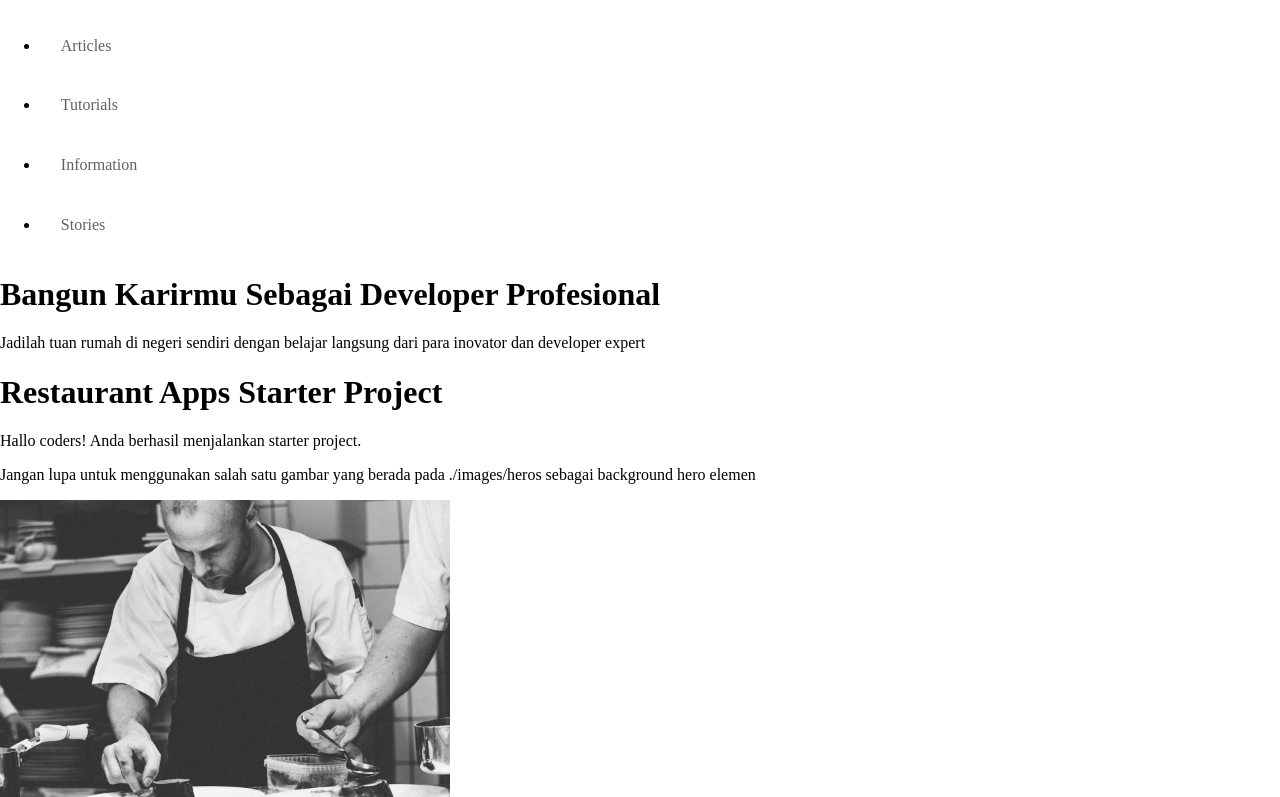
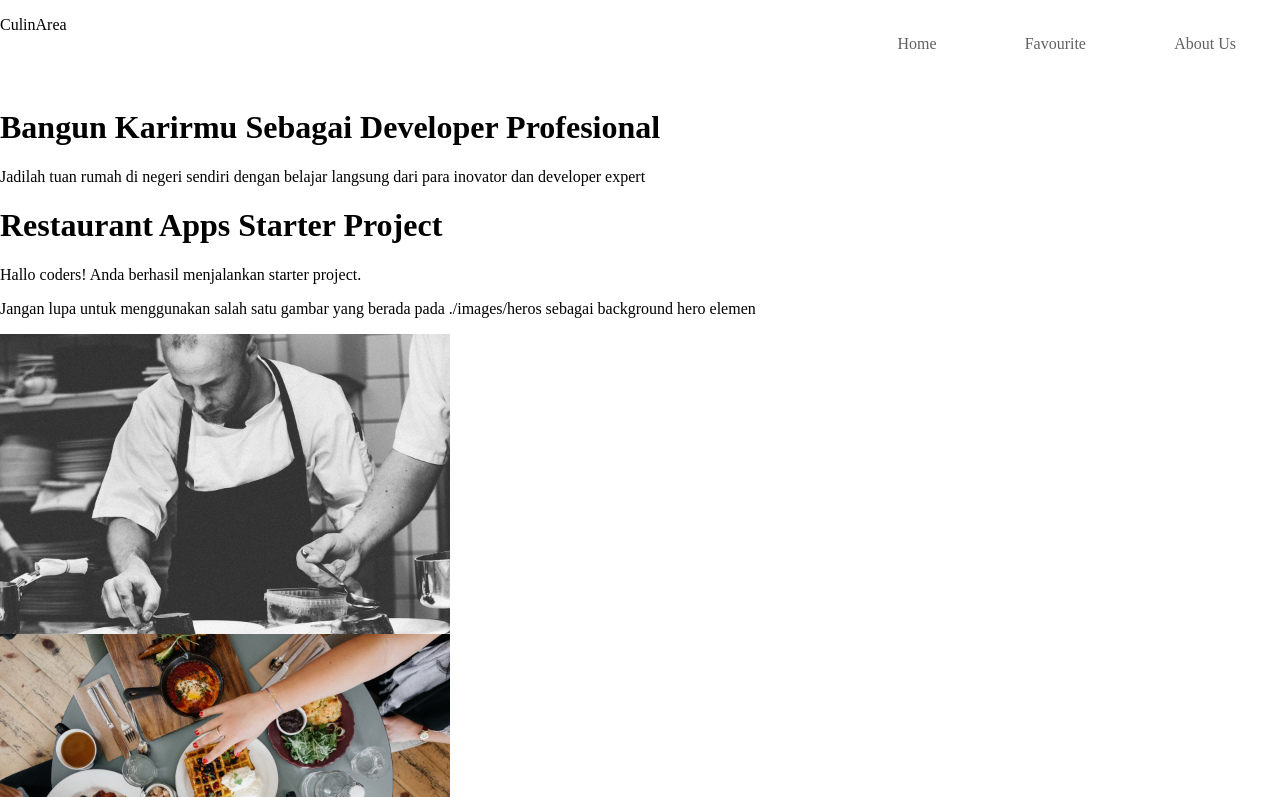
Before and after one commit to dwihp2/dicoding-frontend-expert-class, a website built with webpack: page restaurant-apps/src/templates/index.html in a window 1280 px wide. Shown: the top 797 px of the page. Built offline with nearby package versions, Linux system fonts and the light colour scheme; files whose address does not match are found by name.

Commit message:
edit styling for navigation menu

```diff
--- a/dicoding-blog/src/styles/main.css
+++ b/dicoding-blog/src/styles/main.css
@@ -87,6 +87,7 @@ body {
     text-decoration: underline;
     color: #000;
 }
+
 
 
 /*
--- a/restaurant-apps/src/styles/main.css
+++ b/restaurant-apps/src/styles/main.css
@@ -14,47 +14,63 @@ body {
     height: 100%;
 }
 
-/* App_bar */
-.app_bar {
+/* app-bar */
+.app-bar {
     width: 100%;
     margin-left: auto;
     margin-right: auto;
 }
 
-.app_bar__logo {
+.app-bar__logo {
 
 }
 
-.app_bar__list {
-    width: 100%;
-    padding: 0;
-    margin: 0;
-}
-
-.app_bar_item {
-    box-sizing: border-box;
+.app-bar a {
     display: inline-block;
-    width: 24%;
-    text-align: center;
-    line-height: 24px;
-    padding: 24px;
-    text-transform: uppercase;
-}
-
-.app_bar a {
-    display: inline-block;
-    padding: 1.3em;
+    padding: 1em;
     text-decoration: none;
     color: #616161;
 }
 
-.app_bar a:hover {
+.app-bar a:hover {
     ext-decoration: underline;
     color: #000;
 }
 
 
-.app_bar__inner {
+.app-bar__inner {
     display: grid;
     grid-template-columns: repeat(3, 1fr);
 }
+
+/* app-bar logo */
+.app-bar__logo {
+    grid-column: 1;
+}
+
+.app-bar__logo_title {
+
+}
+
+/* app-bar nav__item */
+.app-bar__nav {
+    grid-column: 3;
+
+}
+
+.app-bar__nav_list {
+    width: 100%;
+    padding: 0;
+    margin: 0;
+    display: inline-grid;
+    grid-auto-flow: column;
+}
+
+.app-bar__nav_item {
+    display: inline-block;
+    text-align: center;
+    line-height: 24px;
+    padding: 1em;
+    text-transform: capitalize;
+    white-space: nowrap;
+}
--- a/restaurant-apps/src/templates/index.html
+++ b/restaurant-apps/src/templates/index.html
@@ -1,17 +1,27 @@
 <!DOCTYPE html>
 <html lang="en">
-<div class="app_bar">
-    <div class="app_bar__inner">
+<head>
+    <meta charset="utf-8">
+    <meta http-equiv="X-UA-Compatible" content="IE=edge">
+    <meta name="viewport" content="width=device-width, initial-scale=1.0">
+    <title>Dicoding's Blog</title>
+    <link href="https://fonts.googleapis.com/css?family=Roboto:300,400,500" rel="stylesheet" type="text/css">
+</head>
+<body>
+<div class="app-bar">
+    <div id="drawer" class="app-bar__inner">
+        <div class="app-bar__logo">
+            <p class="app-bar_logo__title">CulinArea</p>
+        </div>
+        <nav class="app-bar__nav">
+            <ul class="app-bar__nav_list">
+                <li class="app-bar__nav_item"><a href="#">Home</a></li>
+                <li class="app-bar__nav_item"><a href="#">Favourite</a></li>
+                <li class="app-bar__nav_item"><a href="#">About Us</a></li>
+            </ul>
+        </nav>
+    </div>
 
-    </div>
-    <nav id="drawer" class="nav">
-        <ul class="nav__list">
-            <li class="nav__item"><a href="#">Articles</a></li>
-            <li class="nav__item"><a href="#">Tutorials</a></li>
-            <li class="nav__item"><a href="#">Information</a></li>
-            <li class="nav__item"><a href="#">Stories</a></li>
-        </ul>
-    </nav>
 </div>
 <div class="hero">
     <div class="hero__inner">
@@ -20,7 +30,6 @@
             developer expert</p>
     </div>
 </div>
-<body>
 <h1>Restaurant Apps Starter Project</h1>
 <p>Hallo coders! Anda berhasil menjalankan starter project.</p>
 <p>Jangan lupa untuk menggunakan salah satu gambar yang berada pada ./images/heros sebagai background hero elemen</p>
```
